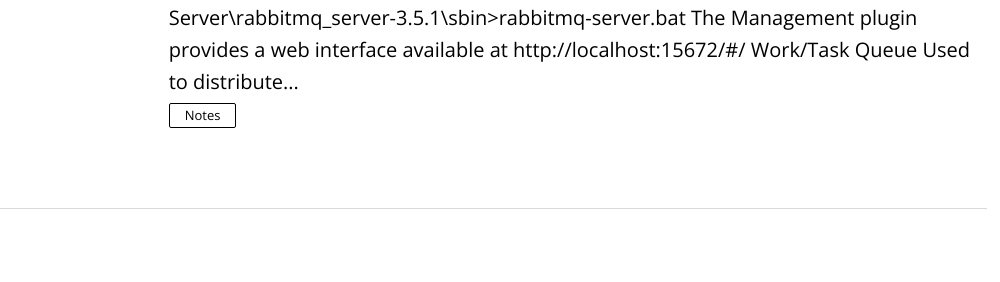
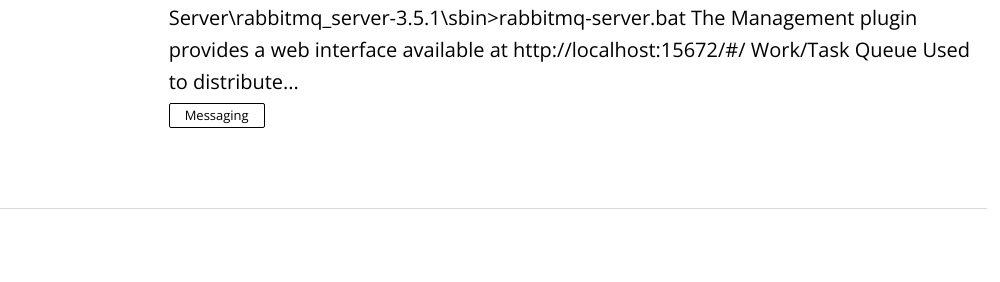
Before and after one commit to thedev/hipster-jekyll-blog, a Jekyll site: the page built from index.html, in a window 1280 px wide and 900 px high, scrolled down 1024 px. Shown: the part 154-436 px from the top of the window, without its empty margins (153-1153 px from the left). Built offline with Jekyll 4.4.1, drawn with Linux system fonts in a browser that asks for light colours; nearby versions of some CDN libraries; the list of posts is cut into pages by our own code.

Commit message:
Updated 2015-05-27-playing-with-rabbitmq.md

```diff
--- a/_posts/2015-05-27-playing-with-rabbitmq.md
+++ b/_posts/2015-05-27-playing-with-rabbitmq.md
@@ -3,7 +3,7 @@
 title: Hands on with RabbitMQ
 description: ""
 category:
-  - notes
+  - messaging
 tags: "notes,messaging"
 published: true
 headline: ""
@@ -14,6 +14,7 @@
 featured: true
 comments: true
 ---
+
 
 
 
```
